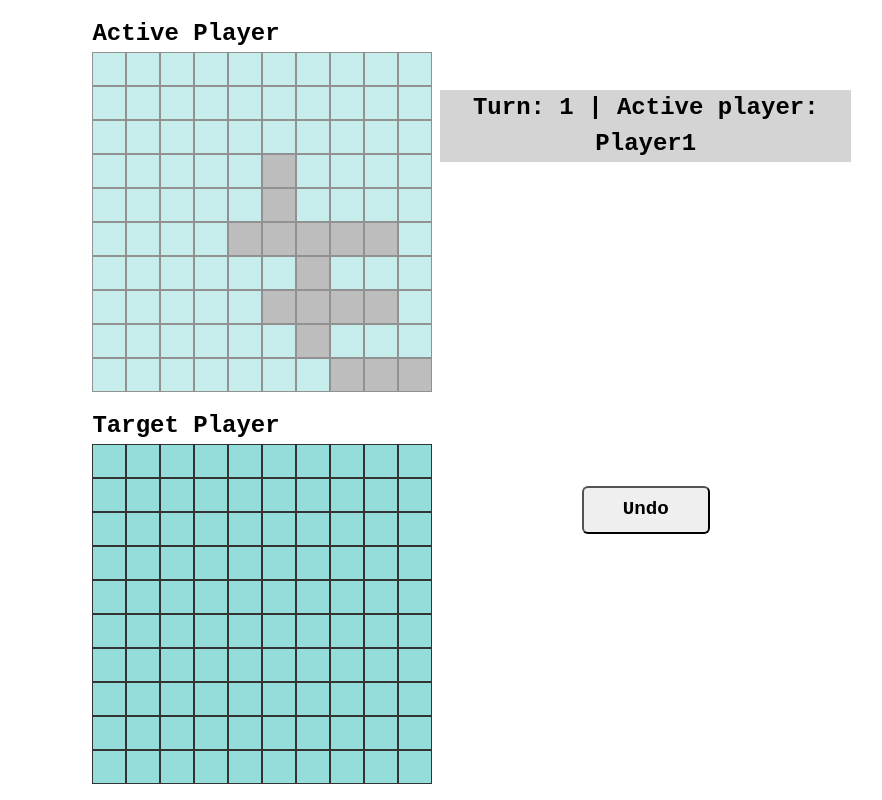
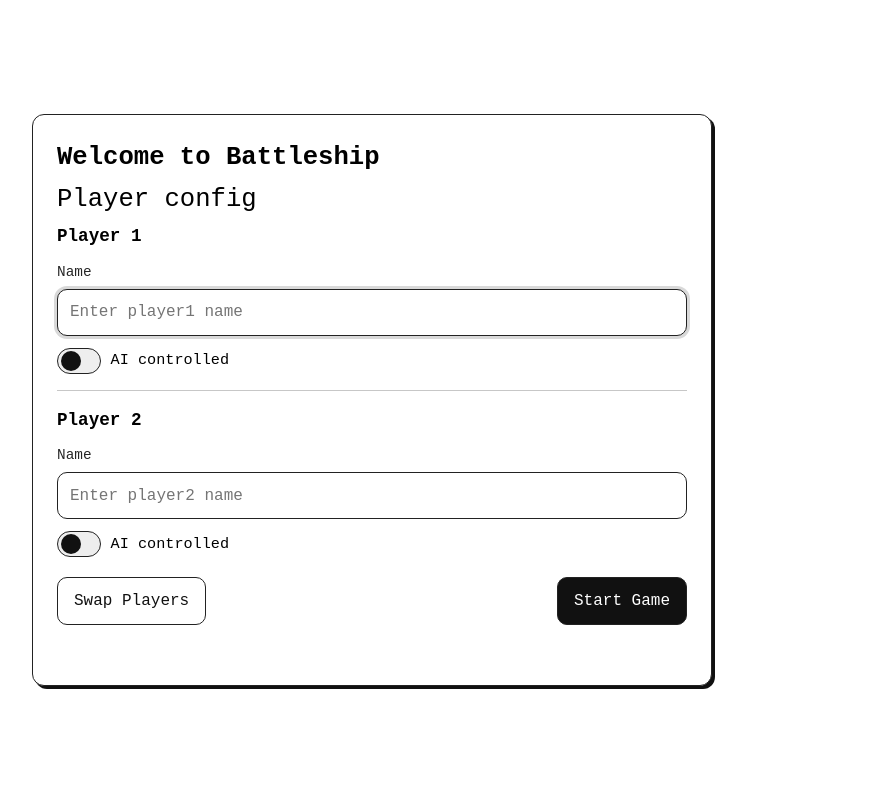
Before and after one commit to DanielCHodgson/Battleship-JS, a website built with webpack: page src/template.html in a window 1280 px wide. Shown: the whole page, without its empty margins (268-1150 px from the left). Built offline with nearby package versions, Linux system fonts and the light colour scheme.

Commit message:
Created setup / launch window to input player details and toggle AI

```diff
--- a/src/backend/controllers/GameController.js
+++ b/src/backend/controllers/GameController.js
@@ -9,8 +9,11 @@ import ResolveTurnCommand from "../commands/ResolveTurnCommand";
 import EnemyAI from "./EnemyAI";
 import AiTurnController from "./AiTurnController";
 import ShipFactory from "../entities/ShipFactory";
+import SetupPage from "../../frontend/pages/setup-page/setup-page";
 
 export default class GameController {
+  #setupPage;
+
   #players = {};
   #turnManager;
   #commandHistory = [];
@@ -35,6 +38,11 @@ export default class GameController {
         this.executeCommand(new NextTurnCommand(this.#turnManager));
       }});
     */
+  }
+
+  launchGame() {
+
+    this.#setupPage = new SetupPage(document.querySelector(".app-wrapper"));
   }
 
   startGame() {
@@ -114,7 +122,6 @@ export default class GameController {
   // Dev / Testing utility
 
   #initTestGame() {
-
     const player1 = this.#initTestPlayer("Player1", false);
     const player2 = this.#initTestPlayer("Player2", true);
 
--- a/src/backend/controllers/RenderController.js
+++ b/src/backend/controllers/RenderController.js
@@ -28,25 +28,21 @@ export default class RenderController {
   render(state) {
     const turn = state.getTurn();
     this.renderPlayerBoard(turn);
-    this.renderEnemyBoard(
-      turn.getTargetBoard(),
-      state.getPhase(),
-      turn.hasAttacked(),
-    );
+    this.renderEnemyBoard(turn);
   }
 
   renderPlayerBoard(turn) {
+    this.clearBoard(this.#playerCells);
 
-    const targetBoard = document.querySelector(".target-board")
+    const targetBoard = document.querySelector(".target-board");
 
     if (turn.getPlayer().isAI()) {
-     targetBoard.style.pointerEvents = "none";
+      targetBoard.style.pointerEvents = "none";
     } else {
       targetBoard.style.pointerEvents = "";
     }
 
     const board = turn.getPlayerBoard();
-    this.clearBoard(this.#playerCells);
 
     board.getShips().forEach((ship) =>
       ship.getPositions().forEach(({ x, y }) => {
@@ -61,8 +57,18 @@ export default class RenderController {
       .forEach(({ x, y }) => this.paintCell(this.#playerCells, x, y, "miss"));
   }
 
-  renderEnemyBoard(board) {
+  renderEnemyBoard(turn) {
     this.clearBoard(this.#enemyCells);
+
+    const playerBoard = document.querySelector(".player-board .gameboard");
+
+    if (turn.getPlayer().isAI()) {
+      playerBoard.classList.add("covered");
+    } else {
+      playerBoard.classList.remove("covered");
+    }
+
+    const board = turn.getTargetBoard();
 
     board
       .getHits()
--- a/src/frontend/components/board/board-component.css
+++ b/src/frontend/components/board/board-component.css
@@ -1,4 +1,5 @@
 .gameboard {
+  position: relative;
   width: 100%;
   height: 100%;
   max-height: 100%;
@@ -6,6 +7,14 @@
   display: grid;
   grid-template-columns: repeat(10, 1fr);
   grid-template-rows: repeat(10, 1fr);
+}
+
+.gameboard.covered:after {
+  content: "";
+  position: absolute;
+  inset: 0;
+  background: black;
+  opacity: 1;
 }
 
 .square {
@@ -34,7 +43,8 @@
   background-color: #000000;
 }
 
-.square:active, .square.ai-preview {
+.square:active,
+.square.ai-preview {
   box-shadow: inset 0 2px 4px rgba(0, 0, 0, 0.4);
   background-color: orange;
 }
--- /dev/null
+++ b/src/frontend/pages/setup-page/setup-page.css
@@ -0,0 +1,158 @@
+.setup-page {
+  width: 100%;
+  height: 100%;
+  display: grid;
+  place-items: center;
+  padding: 1.5rem;
+}
+
+.setup-card {
+  width: min(680px, 100%);
+  background: #ffffff;
+  border: 1px solid #222;
+  border-radius: 12px;
+  padding: 1.5rem;
+  box-shadow: 3px 3px 0 #111;
+}
+
+.setup-title {
+  margin: 0 0 0.25rem 0;
+  font-size: 1.6rem;
+}
+
+.setup-subtitle {
+  margin: 0 0 1.25rem 0;
+  opacity: 0.85;
+}
+
+.setup-form {
+  display: grid;
+  gap: 1rem;
+}
+
+.player-section {
+  display: grid;
+  gap: 0.75rem;
+}
+
+.section-title {
+  margin: 0;
+  font-size: 1.1rem;
+}
+
+.divider {
+  height: 1px;
+  background: #222;
+  opacity: 0.25;
+}
+
+.field {
+  display: grid;
+  gap: 0.35rem;
+}
+
+.field-label {
+  font-size: 0.9rem;
+  opacity: 0.85;
+}
+
+.text-input {
+  width: 100%;
+  padding: 0.65rem 0.75rem;
+  border: 1px solid #222;
+  border-radius: 10px;
+  font-size: 1rem;
+  outline: none;
+}
+
+.text-input:focus {
+  box-shadow: 0 0 0 3px rgba(0, 0, 0, 0.15);
+}
+
+.toggle {
+  display: inline-grid;
+  grid-auto-flow: column;
+  grid-auto-columns: max-content;
+  align-items: center;
+  gap: 0.6rem;
+  user-select: none;
+}
+
+.toggle input {
+  position: absolute;
+  opacity: 0;
+  pointer-events: none;
+}
+
+.toggle-ui {
+  width: 44px;
+  height: 26px;
+  border: 1px solid #222;
+  border-radius: 999px;
+  position: relative;
+  background: #eee;
+  transition: background 120ms ease;
+}
+
+.toggle-ui::after {
+  content: "";
+  width: 20px;
+  height: 20px;
+  background: #111;
+  border-radius: 999px;
+  position: absolute;
+  top: 50%;
+  left: 3px;
+  transform: translateY(-50%);
+  transition: left 120ms ease;
+}
+
+.toggle input:checked + .toggle-ui {
+  background: #c7f0ff;
+}
+
+.toggle input:checked + .toggle-ui::after {
+  left: 21px;
+}
+
+.toggle-label {
+  font-size: 0.95rem;
+}
+
+.actions {
+  display: flex;
+  gap: 0.75rem;
+  justify-content: space-between;
+  align-items: center;
+  flex-wrap: wrap;
+  margin-top: 0.25rem;
+}
+
+.btn {
+  border: 1px solid #222;
+  border-radius: 10px;
+  padding: 0.7rem 1rem;
+  font-size: 1rem;
+  cursor: pointer;
+}
+
+.btn:active {
+  transform: translateY(1px);
+}
+
+.btn-primary {
+  background: #111;
+  color: #fff;
+}
+
+.btn-secondary {
+  background: #fff;
+  color: #111;
+}
+
+.hint {
+  margin: 0;
+  font-size: 0.9rem;
+  min-height: 1.25rem;
+  opacity: 0.85;
+}
--- /dev/null
+++ b/src/frontend/pages/setup-page/setup-page.html
@@ -0,0 +1,68 @@
+<div class="setup-page">
+  <div class="setup-card">
+    <h1 class="setup-title">Welcome to Battleship</h1>
+    <p class="setup-title">Player config</p>
+
+    <form class="setup-form" data-role="form">
+      <div class="player-section">
+        <h2 class="section-title">Player 1</h2>
+
+        <label class="field">
+          <span class="field-label">Name</span>
+          <input
+            class="text-input"
+            type="text"
+            name="player1Name"
+            placeholder="Enter player1 name"
+            autocomplete="off"
+            maxlength="24"
+            required
+          />
+        </label>
+
+        <label class="toggle">
+          <input type="checkbox" name="player1AI" />
+          <span class="toggle-ui" aria-hidden="true"></span>
+          <span class="toggle-label">AI controlled</span>
+        </label>
+      </div>
+
+      <div class="divider"></div>
+
+      <div class="player-section">
+        <h2 class="section-title">Player 2</h2>
+
+        <label class="field">
+          <span class="field-label">Name</span>
+          <input
+            class="text-input"
+            type="text"
+            name="player2Name"
+            placeholder="Enter player2 name"
+            autocomplete="off"
+            maxlength="24"
+            required
+          />
+        </label>
+
+        <label class="toggle">
+          <input type="checkbox" name="player2AI" />
+          <span class="toggle-ui" aria-hidden="true"></span>
+          <span class="toggle-label">AI controlled</span>
+        </label>
+      </div>
+
+      <div class="actions">
+        <button type="button" class="btn btn-secondary" data-role="swap">
+          Swap Players
+        </button>
+
+        <button type="submit" class="btn btn-primary" data-role="start">
+          Start Game
+        </button>
+      </div>
+
+      <p class="hint" data-role="hint" aria-live="polite"></p>
+    </form>
+  </div>
+</div>
--- /dev/null
+++ b/src/frontend/pages/setup-page/setup-page.js
@@ -0,0 +1,105 @@
+import DomUtility from "../../utilities/DomUtility";
+import htmlString from "./setup-page.html";
+import "./setup-page.css";
+import EventBus from "../../../backend/utilities/EventBus";
+
+export default class SetupPage {
+  #container;
+  #element;
+  #fields = {};
+
+  constructor(container) {
+    this.#container = container;
+    this.#element = DomUtility.stringToHTML(htmlString);
+
+    this.#cacheFields();
+    this.#bindEvents();
+
+    this.render();
+  }
+
+  #cacheFields() {
+    this.#fields.form = this.#element.querySelector("[data-role='form']");
+    this.#fields.hint = this.#element.querySelector("[data-role='hint']");
+    this.#fields.swap = this.#element.querySelector("[data-role='swap']");
+
+    this.#fields.player1Name = this.#element.querySelector("input[name='player1Name']");
+    this.#fields.player2Name = this.#element.querySelector("input[name='player2Name']");
+    this.#fields.player1AI = this.#element.querySelector("input[name='player1AI']");
+    this.#fields.player2AI = this.#element.querySelector("input[name='player2AI']");
+  }
+
+  #bindEvents() {
+    this.#fields.form.addEventListener("submit", (element) => {
+      element.preventDefault();
+      this.#submit();
+    });
+
+    this.#fields.swap.addEventListener("click", () => this.#swapPlayers());
+
+    this.#fields.player1AI.addEventListener("change", () => {
+      if (this.#fields.player1AI.checked && !this.#fields.player1Name.value.trim()) {
+        this.#fields.player1Name.value = this.#fields.player2Name.value === "CPU" ? "CPU2" : "CPU";
+      }
+    });
+
+    this.#fields.player2AI.addEventListener("change", () => {
+      if (this.#fields.player2AI.checked && !this.#fields.player2Name.value.trim()) {
+         this.#fields.player2Name.value = this.#fields.player1Name.value === "CPU" ? "CPU2" : "CPU";
+      }
+    });
+  }
+
+  #submit() {
+    const player1Name = this.#fields.player1Name.value.trim();
+    const player2Name = this.#fields.player2Name.value.trim();
+
+    if (!player1Name || !player2Name) {
+      this.#setHint("Please enter names for both players.");
+      return;
+    }
+
+    if (player1Name.toLowerCase() === player2Name.toLowerCase()) {
+      this.#setHint("Player names must be different.");
+      return;
+    }
+
+    const payload = {
+      player1: {
+        name: player1Name,
+        isAI: this.#fields.player1AI.checked,
+      },
+      player2: {
+        name: player2Name,
+        isAI: this.#fields.player2AI.checked,
+      },
+    };
+
+    this.#setHint("");
+    EventBus.emit("setup submitted", payload);
+  }
+
+  #swapPlayers() {
+    const n1 = this.#fields.player1Name.value;
+    const n2 = this.#fields.player2Name.value;
+    this.#fields.player1Name.value = n2;
+    this.#fields.player2Name.value = n1;
+
+    const a1 = this.#fields.player1AI.checked;
+    const a2 = this.#fields.player2AI.checked;
+    this.#fields.player1AI.checked = a2;
+    this.#fields.player2AI.checked = a1;
+
+    this.#setHint("Swapped.");
+    window.setTimeout(() => this.#setHint(""), 800);
+  }
+
+  #setHint(text) {
+    this.#fields.hint.textContent = text;
+  }
+
+  render() {
+    this.#container.appendChild(this.#element);
+    this.#fields.player1Name.focus();
+  }
+}
--- a/src/index.js
+++ b/src/index.js
@@ -1,26 +1,11 @@
+import GameController from "./backend/controllers/GameController";
 import "./styles/reset-modern.css";
 import "./styles/styles.css";
-import RenderController from "./backend/controllers/RenderController";
-import GameController from "./backend/controllers/GameController";
-import Hud from "./frontend/components/ui/hud/hud";
-import BoardComponent from "./frontend/components/board/board-component";
 
-const display = document.querySelector(".display");
-const board1 = document.querySelector(".board1");
-const board2 = document.querySelector(".board2");
-let renderController;
-let gameController;
-let hudComponent;
-let boardComponent1;
-let boardComponent2;
+const gameController = new GameController();
 
 function init() {
-  hudComponent = new Hud(display);
-  boardComponent1 = new BoardComponent(board1);
-  boardComponent2 = new BoardComponent(board2);
-  renderController = new RenderController();
-  gameController = new GameController();
-  gameController.startGame();
+  gameController.launchGame();
 }
 
 init();
--- a/src/template.html
+++ b/src/template.html
@@ -7,22 +7,7 @@
   </head>
   <body>
     <div class="app-wrapper">
-    <div class="game">
-      <div class="boards">
-        <div class="player-board">
-          <h2>Active Player</h2>
-          <div class="board1"></div>
-        </div>
-        <div class="target-board">
-          <h2>Target Player</h2>
-          <div class="board2"></div>
-        </div>
-      </div>
-      <div class="ui">
-        <div class="display"></div>
-        <div class="buttons"></div>
-      </div>
-    </div>
+
   </body>
   </div>
 </html>
```
Also changed, not shown: src/frontend/pages/game-page/game-page.html (added, +16 -0 lines), src/frontend/pages/game-page/game-page.js (added, +22 -0 lines), src/frontend/pages/game-page/game-page.css (added).
